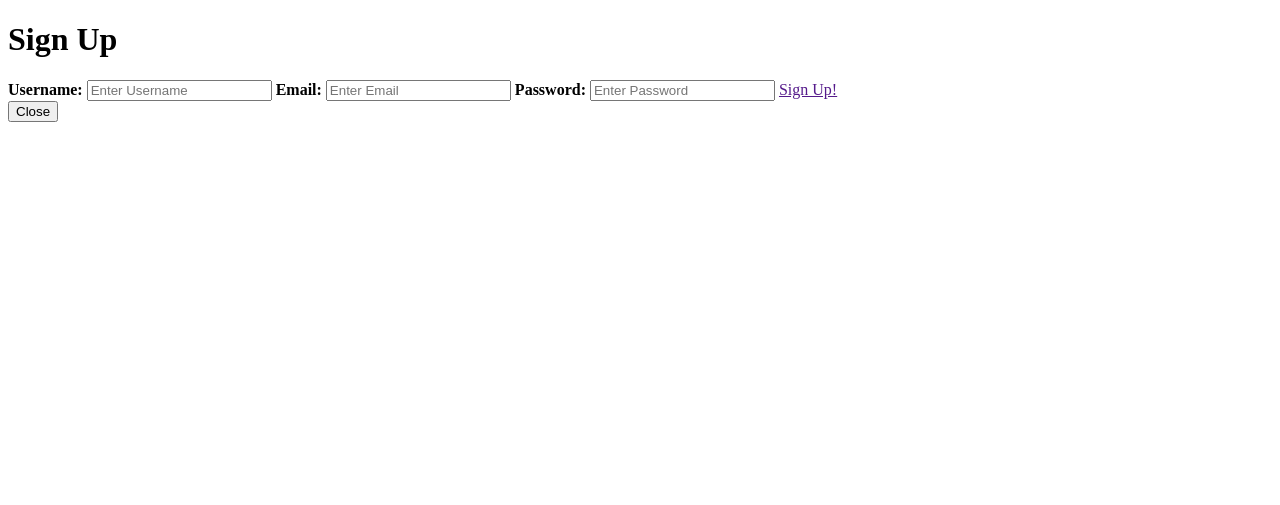
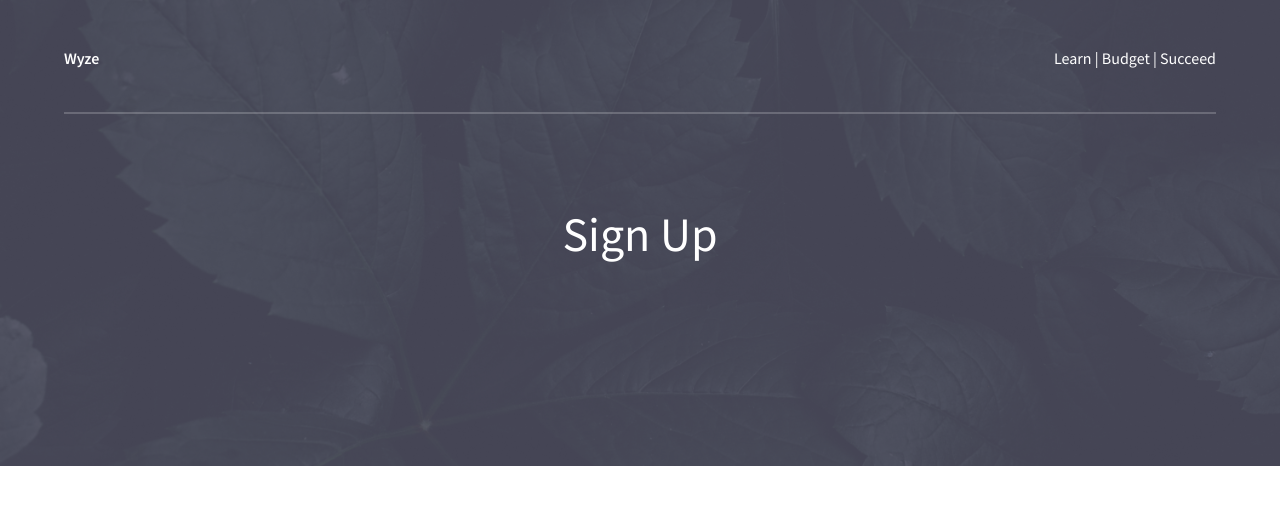
Before and after one commit to KimGrobien/wyze, a PHP site: page /signup.php in a window 1280 px wide. Shown: the top 505 px of the page. Run offline with PHP 8.4, Linux system fonts and the light colour scheme.

Commit message:
signup changes

```diff
--- a/index.php
+++ b/index.php
@@ -5,7 +5,7 @@
 <!DOCTYPE HTML>
 <html>
 	<head>
-		<title>Wyze</title>
+		<title>WYZE</title>
 		<meta charset="utf-8" />
 		<meta name="viewport" content="width=device-width, initial-scale=1" />
 		<link rel="stylesheet" href="assets/css/main.css" />
--- a/signup.php
+++ b/signup.php
@@ -46,11 +46,31 @@ endif;
     <head>
         <meta charset="UTF-8">
         <title>WYZE Sign Up</title>
+        <meta name="viewport" content="width=device-width, initial-scale=1" />
+        <link rel="stylesheet" href="assets/css/main.css" />
+        <link rel="stylesheet" href="assets/css/landing.css"/>
     </head>
     <body>
+        <!-- Header -->
+        <header id="header">
+        <div class="inner">
+	        <a href="index.php" class="logo"><strong>Wyze</strong></a>
+    	    <nav id="nav">
+		        Learn | Budget | Succeed
+	        </nav>
+	        <a href="#navPanel" class="navPanelToggle"><span class="fa fa-bars"></span></a>
+        </div>
+        </header>
+
+        <!-- Banner -->
+        <section id="banner">
+        <div class="inner">
+	    <header>
+            <h1>Sign Up</h1>
+        </header>
+	    <div class="flex">
             <div class="form-popup" id="myForm">
                 <form action="<?= $_SERVER["PHP_SELF"] ?>" method="post">
-            <h1>Sign Up</h1>
 
                     <label for="usr"><b>Username:</b></label>
                     <input type="text" placeholder="Enter Username" name="signupusr" required>
@@ -65,5 +85,6 @@ endif;
                     <button type="button" class="button" onclick="closeForm()">Close</button>
                 </form>
             </div>
+        </div>
     </body>
 </html>
```
Lines whose indentation alone changed are shown as unchanged.
